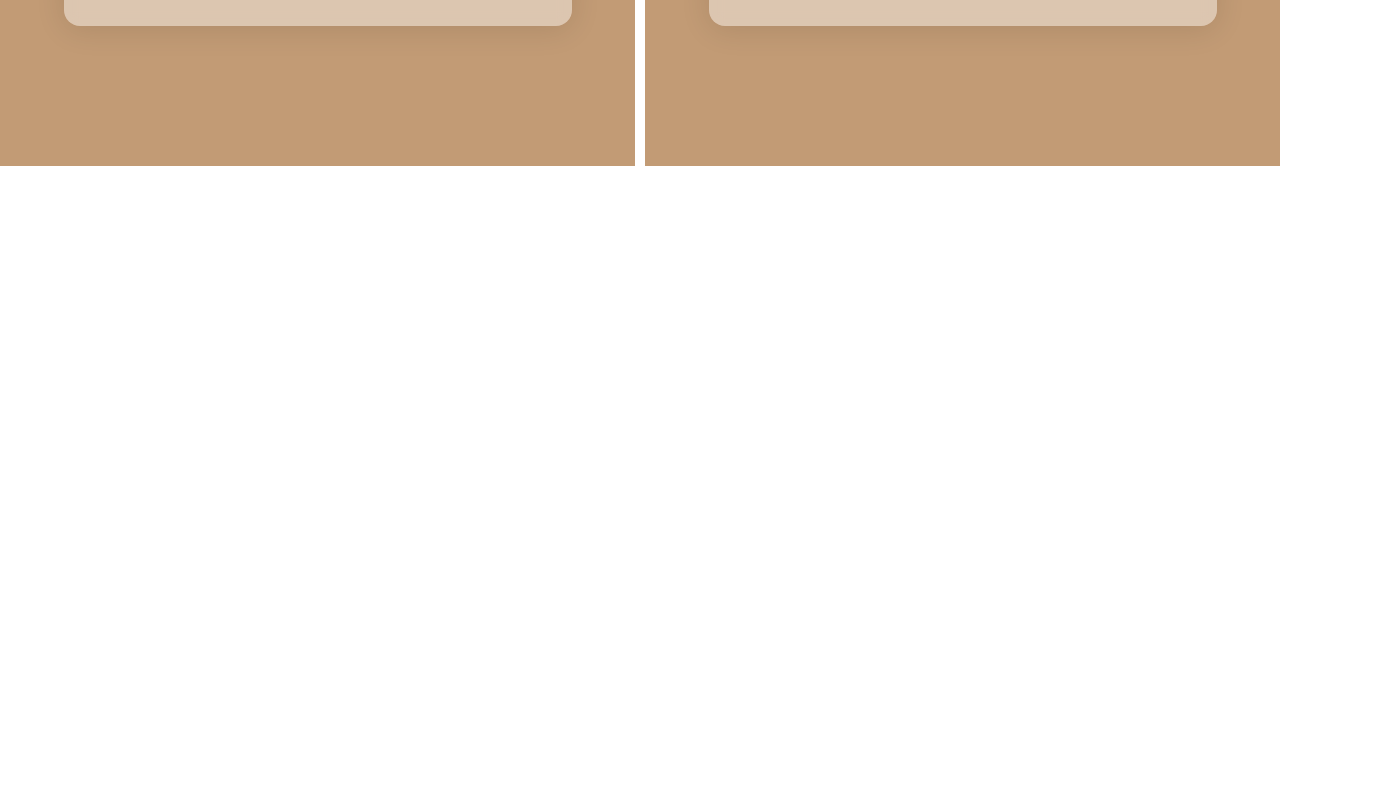
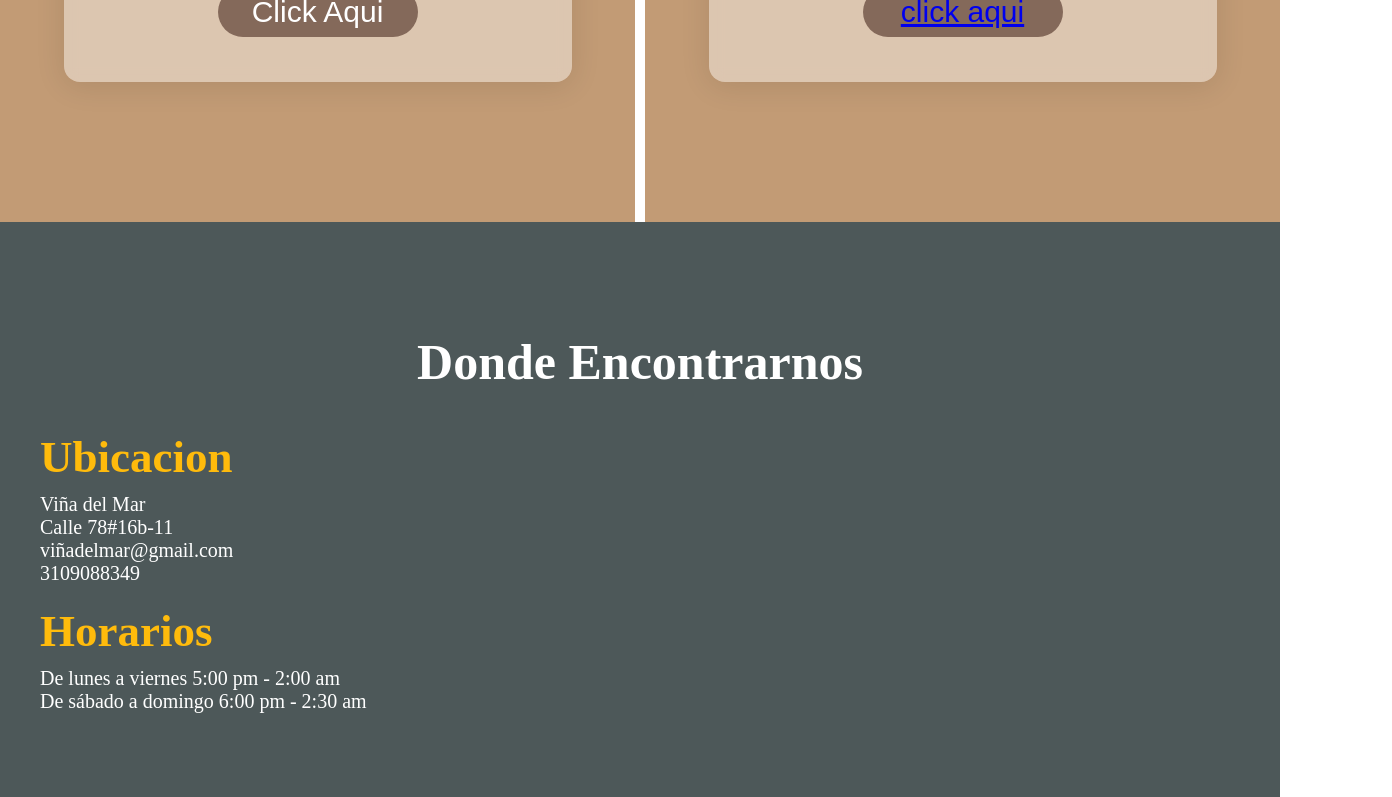
Before and after one commit to JuanJOlarte/Frontend-Vinadelmar, an Angular app: page / in a window 1280 px wide. Shown: the part 2000-2797 px from the top of the page, 1392 px wide, since content can reach past the window. Before the commit the page ends 2166 px from the top, so only its background shows below. Built offline with nearby package versions, Linux system fonts and the light colour scheme; no server answers; a web font is replaced by a local one.

Commit message:
enlaces y rutas

```diff
--- a/src/app/components/about/about.component.css
+++ b/src/app/components/about/about.component.css
@@ -18,9 +18,6 @@
     flex-direction: column;
     gap: 20px;
     padding: 10rem 6rem;
-    width: 100%;
-    max-width: 1200px;
-    border-radius: 10px;
 }
 
 h1 {
@@ -92,3 +89,9 @@ h1 {
 .boton1:active {
     color: RGB(255, 187, 12);
 }
+a{
+    font-size: 29px;
+    writing-mode: vertical-rl;
+    text-orientation: upright;
+    z-index: 1000;
+}
--- a/src/app/components/about/about.component.html
+++ b/src/app/components/about/about.component.html
@@ -6,7 +6,12 @@
             <p class="p2">Ubicado en el corazón de Bogotá, Viña del mar es un destino culinario que ofrece una experiencia gastronómica única y elegante. Con una fusión de sabores locales e internacionales, nuestro restaurante presenta platillos cuidadosamente elaborados
                 que deleitan el paladar y celebran la riqueza de la cocina colombiana.</p>
             <button class="boton">Ver mas</button>
-            <button class="boton1"> <br>R <br><br> E <br><br> S <br><br> E <br><br> R <br><br> V <br><br> A <br><br><br><br> A <br><br> Q <br><br> U <br><br> I <br></button>
+            <button class="boton1">
+                <a routerLink="/botton">
+                    Reserva aqui
+                    <!-- <br>R <br><br> E <br><br> S <br><br> E <br><br> R <br><br> V <br><br> A <br><br><br><br> A <br><br> Q <br><br> U <br><br> I <br> -->
+                </a>
+            </button>
         </div>
     </div>
 </div>
--- a/src/app/components/about/about.component.ts
+++ b/src/app/components/about/about.component.ts
@@ -1,9 +1,10 @@
 import { Component } from '@angular/core';
+import { CommonModule } from '@angular/common';
 
 @Component({
   selector: 'app-about',
   standalone: true,
-  imports: [],
+  imports: [CommonModule],
   templateUrl: './about.component.html',
   styleUrl: './about.component.css'
 })
--- a/src/app/components/footer/footer.component.css
+++ b/src/app/components/footer/footer.component.css
@@ -0,0 +1,71 @@
+.footer {
+    background-color: rgb(77, 88, 89);
+    font-family: cursive;
+    margin: 0;
+    height: 100vh;
+    display: flex;
+    flex-direction: column;
+    align-items: center;
+    justify-content: center;
+}
+
+h1 {
+    color: #ffffff;
+    font-size: 50px;
+    text-align: center;
+    margin: 20px 0;
+}
+
+h2 {
+    color: rgb(255, 187, 12);
+    font-size: 45px;
+    margin-bottom: 10px;
+}
+
+p {
+    color: #ffffff;
+    font-size: 20px;
+    margin-bottom: 20px;
+}
+
+.container {
+    display: flex;
+    justify-content: space-around;
+    align-items: flex-start;
+    width: 100%;
+    max-width: 1200px;
+    padding: 20px;
+}
+
+.text {
+    flex: 1;
+    padding-right: 20px;
+}
+
+#map {
+    height: 400px;
+    width: 100%;
+    max-width: 800px;
+    padding-right: 10px;
+}
+
+.botones {
+    display: flex;
+    justify-content: space-between;
+    /* Distribuye los botones con espacio entre ellos */
+    align-items: center;
+    width: 85%;
+}
+
+.boton1,
+.boton2,
+.boton3,
+.boton4 {
+    background-color: transparent;
+    width: 80px;
+    height: 80px;
+    border-radius: 50%;
+    background-size: cover;
+    border: none;
+    cursor: pointer;
+}
--- a/src/app/components/footer/footer.component.html
+++ b/src/app/components/footer/footer.component.html
@@ -0,0 +1,32 @@
+<div class="footer">
+    <h1>Donde Encontrarnos</h1>
+    <div class="container">
+        <div class="text">
+            <h2>Ubicacion</h2>
+            <p>Viña del Mar <br> Calle 78#16b-11 <br> viñadelmar&#64;gmail.com <br> 3109088349</p>
+
+            <h2>Horarios</h2>
+            <p>De lunes a viernes 5:00 pm - 2:00 am <br> De sábado a domingo 6:00 pm - 2:30 am</p>
+        </div>
+        <div id="map"></div>
+    </div>
+    <div class="botones">
+        <button class="boton1"></button>
+        <button class="boton2"></button>
+        <button class="boton3"></button>
+        <button class="boton4"></button>
+    </div>
+
+    <script>
+        var map = L.map('map').setView([4.633469, -74.060635], 13);
+
+        L.tileLayer('https://{s}.basemaps.cartocdn.com/dark_all/{z}/{x}/{y}{r}.png', {
+            maxZoom: 19,
+            attribution: 'Map tiles by CartoDB, under CC BY 3.0. Data by OpenStreetMap, under ODbL.'
+        }).addTo(map);
+
+        L.marker([4.633469, -74.060635]).addTo(map)
+        .bindPopup('Estamos aquí.<br> Calle 66-30')
+        .openPopup();
+        </script>
+</div>
--- a/src/app/components/formulario/formulario.component.css
+++ b/src/app/components/formulario/formulario.component.css
@@ -61,9 +61,7 @@
 .item-2,
 .item-4,
 .item-6,
-.item-8,
-.item-10,
-.item-12 {
+.item-8{
     background-color: rgb(77, 88, 89);
     border: none;
     border-radius: 20px;
--- a/src/app/components/formulario/formulario.component.html
+++ b/src/app/components/formulario/formulario.component.html
@@ -29,18 +29,7 @@
                         <input class="item-8" type="date" [(ngModel)]="date" name="date">
                     </li>
                 </ul>
-                <ul>
-                    <li class="item-9">
-                        <label for="Hora">HORA:</label>
-                        <input class="item-10" type="time" placeholder="13:00" [(ngModel)]="hour" name="hour">
-                    </li>
-                </ul>
-                <ul>
-                    <li class="item-11">
-                        <label for="Peticion">Peticion:</label>
-                        <input class="item-12" type="text" placeholder="Requisito">
-                    </li>
-                </ul>
+
                 <button type="submit" class="boton">RESERVAR</button>
             </form>
         </div>
--- a/src/app/components/formulario/formulario.component.ts
+++ b/src/app/components/formulario/formulario.component.ts
@@ -20,8 +20,7 @@ export class FormularioComponent {
   email:string = ''
   number:number =0
   date:Date = new Date();
-  hour:  string = '';
-  request: string=''
+
 
   onSubmit(form: NgForm) {
     if (form.valid) {
--- a/src/app/components/navbar/navbar.component.css
+++ b/src/app/components/navbar/navbar.component.css
@@ -21,3 +21,7 @@
     font-size: 23px;
     font-family: var(--navbaritems);
 }
+a{
+    text-decoration: none;
+    color: black;
+}
--- a/src/app/components/navbar/navbar.component.html
+++ b/src/app/components/navbar/navbar.component.html
@@ -1,17 +1,25 @@
 <div class="navbar-container">
     <div class="navbar-items">
-        <h2>Conocenos</h2>
+        <a routerLink="/conocenos">
+            <h2>Conocenos</h2>
+        </a>
     </div>
     <div class="navbar-items">
-        <h2>Galeria</h2>
+        <a routerLink="">
+            <h2>Galeria</h2>
+        </a>
     </div>
     <div class="navbar-items viñadelmar">
         <h1>VIÑA DEL MAR</h1>
     </div>
     <div class="navbar-items">
-        <h2>Servicios</h2>
+        <a routerLink="/servicios">
+            <h2>Servicios</h2>
+        </a>
     </div>
     <div class="navbar-items">
-        <h2>Contactanos</h2>
+        <a routerLink="/contactanos">
+            <h2>Contactanos</h2>
+        </a>
     </div>
 </div>
--- a/src/app/components/navbar/navbar.component.ts
+++ b/src/app/components/navbar/navbar.component.ts
@@ -1,9 +1,10 @@
 import { Component } from '@angular/core';
+import { RouterModule } from '@angular/router';
 
 @Component({
   selector: 'app-navbar',
   standalone: true,
-  imports: [],
+  imports: [RouterModule],
   templateUrl: './navbar.component.html',
   styleUrl: './navbar.component.css'
 })
```
Also changed, not shown: src/app/app.routes.ts (+9 -1 lines).
